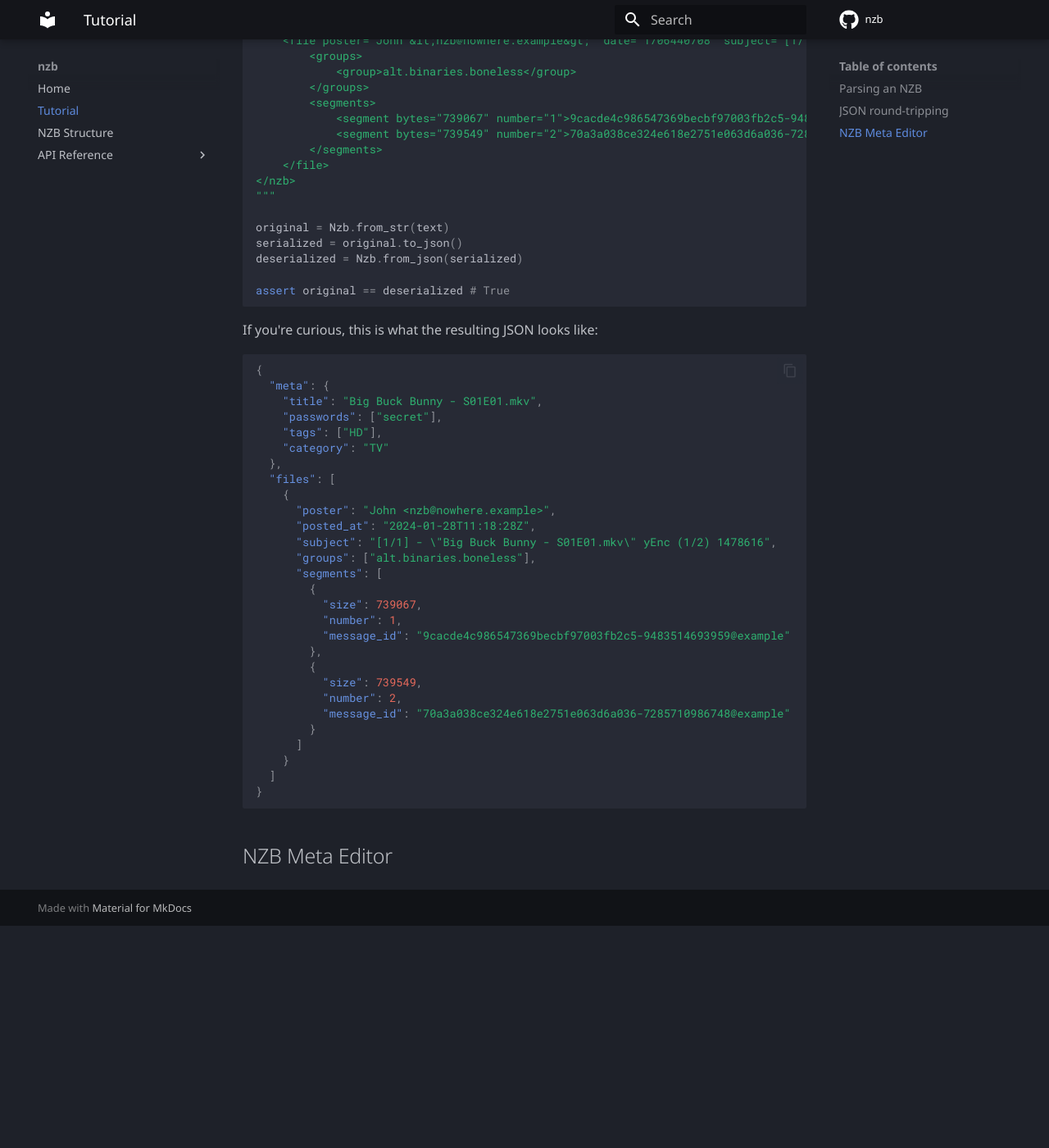
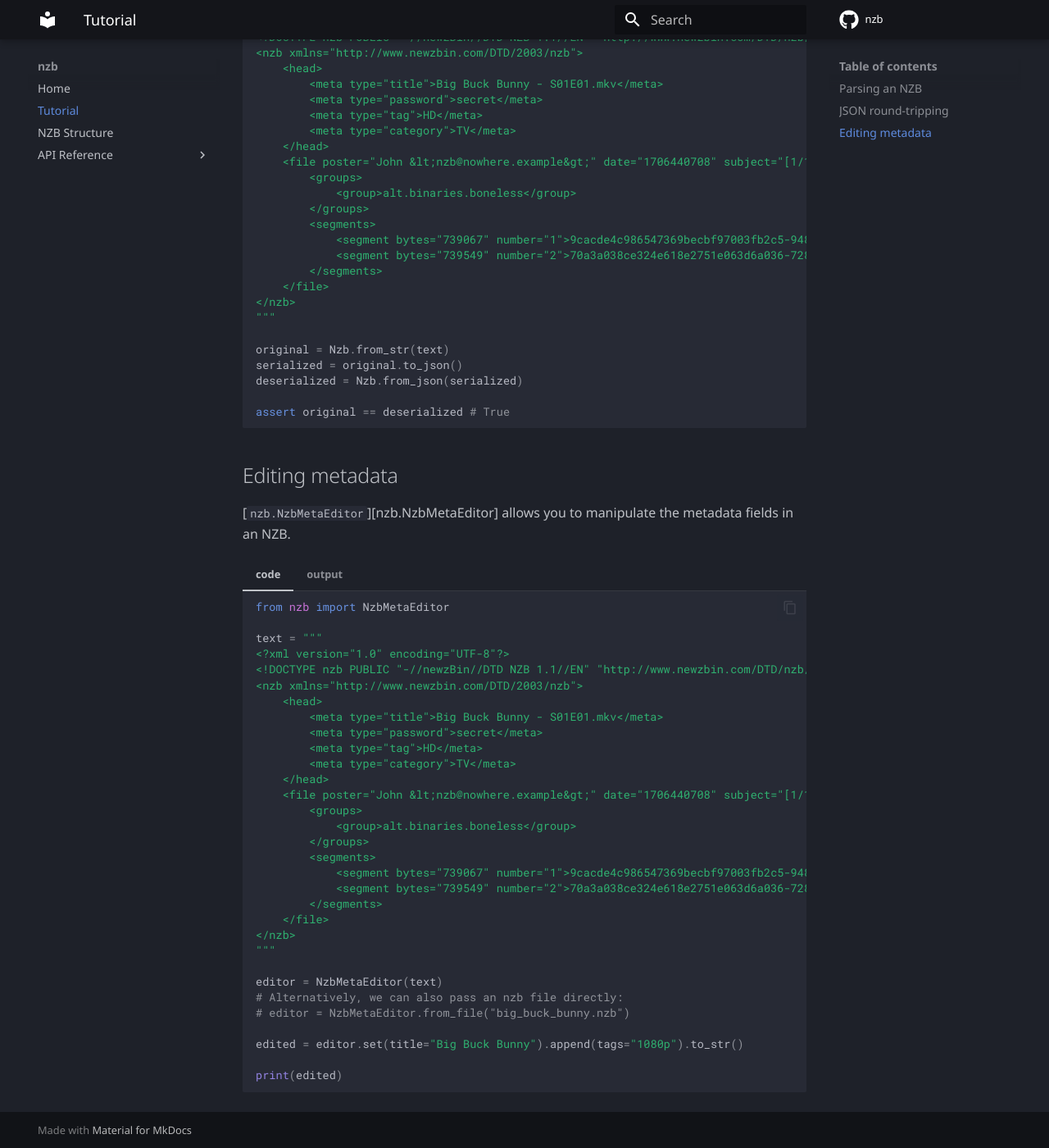
Before and after one commit to Ravencentric/nzb, an MkDocs documentation site: the page built from docs/tutorial.md, in a window 1280 px wide and 1400 px high, scrolled down 1173 px. Shown: the whole window at 82% size. Built offline with MkDocs 1.6.1 and Material for MkDocs 9.7.7, drawn with Linux system fonts in a browser that asks for light colours; comment, search, counter and statistics services are not loaded; before the commit the page ends 2302 px from its top, so only the background shows below that; some of the changed text lies outside the part shown.

Commit message:
update docs

````diff
--- a/docs/tutorial.md
+++ b/docs/tutorial.md
@@ -1,105 +1,182 @@
 ## Parsing an NZB
 
-```py
-from nzb import Nzb
+[`nzb.Nzb`][nzb.Nzb] allows you to parse NZB files from strings or files. The example below demonstrates basic parsing and metadata access.
 
-text = """
-<?xml version="1.0" encoding="UTF-8"?>
-<!DOCTYPE nzb PUBLIC "-//newzBin//DTD NZB 1.1//EN" "http://www.newzbin.com/DTD/nzb/nzb-1.1.dtd">
-<nzb xmlns="http://www.newzbin.com/DTD/2003/nzb">
-    <head>
-        <meta type="title">Big Buck Bunny - S01E01.mkv</meta>
-        <meta type="password">secret</meta>
-        <meta type="tag">HD</meta>
-        <meta type="category">TV</meta>
-    </head>
-    <file poster="John &lt;nzb@nowhere.example&gt;" date="1706440708" subject="[1/1] - &quot;Big Buck Bunny - S01E01.mkv&quot; yEnc (1/2) 1478616">
-        <groups>
-            <group>alt.binaries.boneless</group>
-        </groups>
-        <segments>
-            <segment bytes="739067" number="1">9cacde4c986547369becbf97003fb2c5-9483514693959@example</segment>
-            <segment bytes="739549" number="2">70a3a038ce324e618e2751e063d6a036-7285710986748@example</segment>
-        </segments>
-    </file>
-</nzb>
-"""
+=== "code"
 
-nzb = Nzb.from_str(text)
-# Alternatively, we can also parse an nzb file directly:
-# nzb = Nzb.from_file("big_buck_bunny.nzb")
+    ```python
+    from nzb import Nzb
 
-print(f"{nzb.file.name} ({nzb.meta.category}) was posted by {nzb.file.poster} on {nzb.file.posted_at}.")
-print(f"Number of files: {len(nzb.files)}")
-print(f"Total size in bytes: {nzb.size}")
-```
+    text = """
+    <?xml version="1.0" encoding="UTF-8"?>
+    <!DOCTYPE nzb PUBLIC "-//newzBin//DTD NZB 1.1//EN" "http://www.newzbin.com/DTD/nzb/nzb-1.1.dtd">
+    <nzb xmlns="http://www.newzbin.com/DTD/2003/nzb">
+        <head>
+            <meta type="title">Big Buck Bunny - S01E01.mkv</meta>
+            <meta type="password">secret</meta>
+            <meta type="tag">HD</meta>
+            <meta type="category">TV</meta>
+        </head>
+        <file poster="John &lt;nzb@nowhere.example&gt;" date="1706440708" subject="[1/1] - &quot;Big Buck Bunny - S01E01.mkv&quot; yEnc (1/2) 1478616">
+            <groups>
+                <group>alt.binaries.boneless</group>
+            </groups>
+            <segments>
+                <segment bytes="739067" number="1">9cacde4c986547369becbf97003fb2c5-9483514693959@example</segment>
+                <segment bytes="739549" number="2">70a3a038ce324e618e2751e063d6a036-7285710986748@example</segment>
+            </segments>
+        </file>
+    </nzb>
+    """
+
+    nzb = Nzb.from_str(text)
+    # Alternatively, we can also pass an nzb file directly:
+    # nzb = Nzb.from_file("big_buck_bunny.nzb")
+
+    print(f"{nzb.file.name} ({nzb.meta.category}) was posted by {nzb.file.poster} on {nzb.file.posted_at}.")
+    print(f"Number of files: {len(nzb.files)}")
+    print(f"Total size in bytes: {nzb.size}")
+    ```
+
+=== "output"
+
+    ```text
+    Big Buck Bunny - S01E01.mkv (TV) was posted by John <nzb@nowhere.example> on 2024-01-28 11:18:28+00:00.
+    Number of files: 1
+    Total size in bytes: 1478616
+    ```
 
 ## JSON round-tripping
 
 We can also serialize to JSON and deserialize from JSON.
 
-```py
-from nzb import Nzb
+=== "code"
 
-text = """
-<?xml version="1.0" encoding="UTF-8"?>
-<!DOCTYPE nzb PUBLIC "-//newzBin//DTD NZB 1.1//EN" "http://www.newzbin.com/DTD/nzb/nzb-1.1.dtd">
-<nzb xmlns="http://www.newzbin.com/DTD/2003/nzb">
-    <head>
-        <meta type="title">Big Buck Bunny - S01E01.mkv</meta>
-        <meta type="password">secret</meta>
-        <meta type="tag">HD</meta>
-        <meta type="category">TV</meta>
-    </head>
-    <file poster="John &lt;nzb@nowhere.example&gt;" date="1706440708" subject="[1/1] - &quot;Big Buck Bunny - S01E01.mkv&quot; yEnc (1/2) 1478616">
-        <groups>
-            <group>alt.binaries.boneless</group>
-        </groups>
-        <segments>
-            <segment bytes="739067" number="1">9cacde4c986547369becbf97003fb2c5-9483514693959@example</segment>
-            <segment bytes="739549" number="2">70a3a038ce324e618e2751e063d6a036-7285710986748@example</segment>
-        </segments>
-    </file>
-</nzb>
-"""
+    ```python
+    from nzb import Nzb
 
-original = Nzb.from_str(text)
-serialized = original.to_json()
-deserialized = Nzb.from_json(serialized)
+    text = """
+    <?xml version="1.0" encoding="UTF-8"?>
+    <!DOCTYPE nzb PUBLIC "-//newzBin//DTD NZB 1.1//EN" "http://www.newzbin.com/DTD/nzb/nzb-1.1.dtd">
+    <nzb xmlns="http://www.newzbin.com/DTD/2003/nzb">
+        <head>
+            <meta type="title">Big Buck Bunny - S01E01.mkv</meta>
+            <meta type="password">secret</meta>
+            <meta type="tag">HD</meta>
+            <meta type="category">TV</meta>
+        </head>
+        <file poster="John &lt;nzb@nowhere.example&gt;" date="1706440708" subject="[1/1] - &quot;Big Buck Bunny - S01E01.mkv&quot; yEnc (1/2) 1478616">
+            <groups>
+                <group>alt.binaries.boneless</group>
+            </groups>
+            <segments>
+                <segment bytes="739067" number="1">9cacde4c986547369becbf97003fb2c5-9483514693959@example</segment>
+                <segment bytes="739549" number="2">70a3a038ce324e618e2751e063d6a036-7285710986748@example</segment>
+            </segments>
+        </file>
+    </nzb>
+    """
 
-assert original == deserialized # True
-```
-If you're curious, this is what the resulting JSON looks like:
+    original = Nzb.from_str(text)
+    serialized = original.to_json()
+    deserialized = Nzb.from_json(serialized)
 
-```json
-{
-  "meta": {
-    "title": "Big Buck Bunny - S01E01.mkv",
-    "passwords": ["secret"],
-    "tags": ["HD"],
-    "category": "TV"
-  },
-  "files": [
+    assert original == deserialized # True
+    ```
+
+=== "json"
+
+    ```json
     {
-      "poster": "John <nzb@nowhere.example>",
-      "posted_at": "2024-01-28T11:18:28Z",
-      "subject": "[1/1] - \"Big Buck Bunny - S01E01.mkv\" yEnc (1/2) 1478616",
-      "groups": ["alt.binaries.boneless"],
-      "segments": [
+      "meta": {
+        "title": "Big Buck Bunny - S01E01.mkv",
+        "passwords": ["secret"],
+        "tags": ["HD"],
+        "category": "TV"
+      },
+      "files": [
         {
-          "size": 739067,
-          "number": 1,
-          "message_id": "9cacde4c986547369becbf97003fb2c5-9483514693959@example"
-        },
-        {
-          "size": 739549,
-          "number": 2,
-          "message_id": "70a3a038ce324e618e2751e063d6a036-7285710986748@example"
+          "poster": "John <nzb@nowhere.example>",
+          "posted_at": "2024-01-28T11:18:28Z",
+          "subject": "[1/1] - \"Big Buck Bunny - S01E01.mkv\" yEnc (1/2) 1478616",
+          "groups": ["alt.binaries.boneless"],
+          "segments": [
+            {
+              "size": 739067,
+              "number": 1,
+              "message_id": "9cacde4c986547369becbf97003fb2c5-9483514693959@example"
+            },
+            {
+              "size": 739549,
+              "number": 2,
+              "message_id": "70a3a038ce324e618e2751e063d6a036-7285710986748@example"
+            }
+          ]
         }
       ]
     }
-  ]
-}
-```
+    ```
 
-## NZB Meta Editor
+## Editing metadata
+
+[`nzb.NzbMetaEditor`][nzb.NzbMetaEditor] allows you to manipulate the metadata fields in an NZB.
+
+=== "code"
+
+    ```python
+    from nzb import NzbMetaEditor
+
+    text = """
+    <?xml version="1.0" encoding="UTF-8"?>
+    <!DOCTYPE nzb PUBLIC "-//newzBin//DTD NZB 1.1//EN" "http://www.newzbin.com/DTD/nzb/nzb-1.1.dtd">
+    <nzb xmlns="http://www.newzbin.com/DTD/2003/nzb">
+        <head>
+            <meta type="title">Big Buck Bunny - S01E01.mkv</meta>
+            <meta type="password">secret</meta>
+            <meta type="tag">HD</meta>
+            <meta type="category">TV</meta>
+        </head>
+        <file poster="John &lt;nzb@nowhere.example&gt;" date="1706440708" subject="[1/1] - &quot;Big Buck Bunny - S01E01.mkv&quot; yEnc (1/2) 1478616">
+            <groups>
+                <group>alt.binaries.boneless</group>
+            </groups>
+            <segments>
+                <segment bytes="739067" number="1">9cacde4c986547369becbf97003fb2c5-9483514693959@example</segment>
+                <segment bytes="739549" number="2">70a3a038ce324e618e2751e063d6a036-7285710986748@example</segment>
+            </segments>
+        </file>
+    </nzb>
+    """
+
+    editor = NzbMetaEditor(text)
+    # Alternatively, we can also pass an nzb file directly:
+    # editor = NzbMetaEditor.from_file("big_buck_bunny.nzb")
+
+    edited = editor.set(title="Big Buck Bunny").append(tags="1080p").to_str()
+
+    print(edited)
+    ```
+=== "output"
+
+    ```xml
+    <?xml version="1.0" encoding="utf-8"?>
+    <!DOCTYPE nzb PUBLIC "-//newzBin//DTD NZB 1.1//EN" "http://www.newzbin.com/DTD/nzb/nzb-1.1.dtd">
+    <nzb xmlns="http://www.newzbin.com/DTD/2003/nzb">
+        <head>
+            <meta type="title">Big Buck Bunny</meta>
+            <meta type="category">TV</meta>
+            <meta type="password">secret</meta>
+            <meta type="tag">HD</meta>
+            <meta type="tag">1080p</meta>
+        </head>
+        <file poster="John &lt;nzb@nowhere.example&gt;" date="1706440708" subject='[1/1] - "Big Buck Bunny - S01E01.mkv" yEnc (1/2) 1478616'>
+            <groups>
+                <group>alt.binaries.boneless</group>
+            </groups>
+            <segments>
+                <segment bytes="739067" number="1">9cacde4c986547369becbf97003fb2c5-9483514693959@example</segment>
+                <segment bytes="739549" number="2">70a3a038ce324e618e2751e063d6a036-7285710986748@example</segment>
+            </segments>
+        </file>
+    </nzb>
+    ```
--- a/mkdocs.yml
+++ b/mkdocs.yml
@@ -9,6 +9,7 @@ repo_url: https://github.com/Ravencentric/nzb
 edit_uri: edit/main/docs/
 
 theme:
+  language: en
   icon:
     repo: fontawesome/brands/github
     edit: material/pencil
@@ -84,6 +85,5 @@ nav:
   - API Reference:
       - Parser: api-reference/parser.md
       - Meta Editor: api-reference/meta-editor.md
-      - Models: api-reference/models.md
       - Types: api-reference/types.md
       - Exceptions: api-reference/exceptions.md
````
Also changed, not shown: docs/api-reference/exceptions.md (+0 -2 lines), docs/api-reference/models.md (deleted, +0 -3 lines), docs/api-reference/parser.md (+3 -0 lines), docs/index.md (+0 -19 lines), docs/nzb-structure.md (+10 -5 lines), 3 other files.
